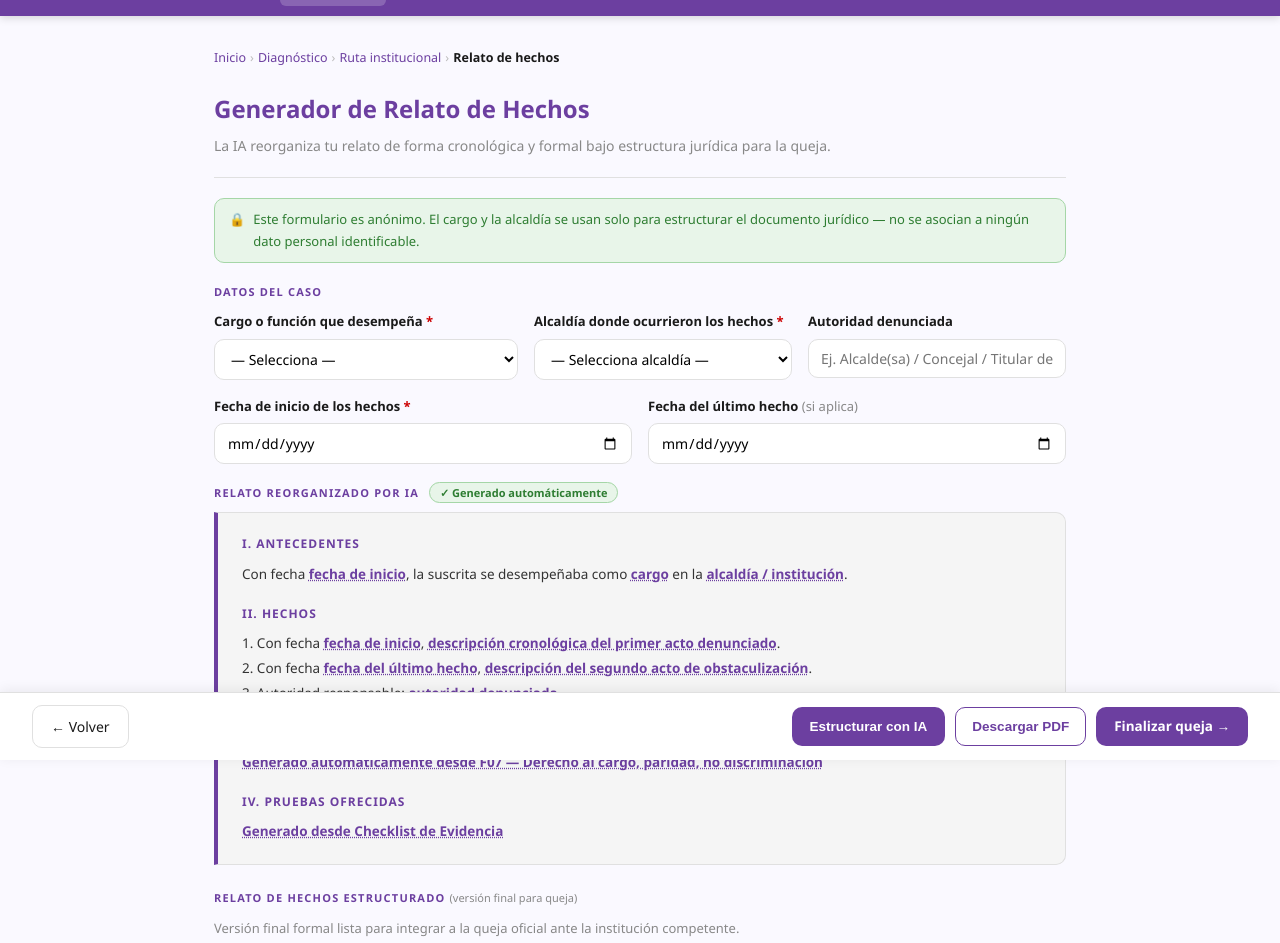
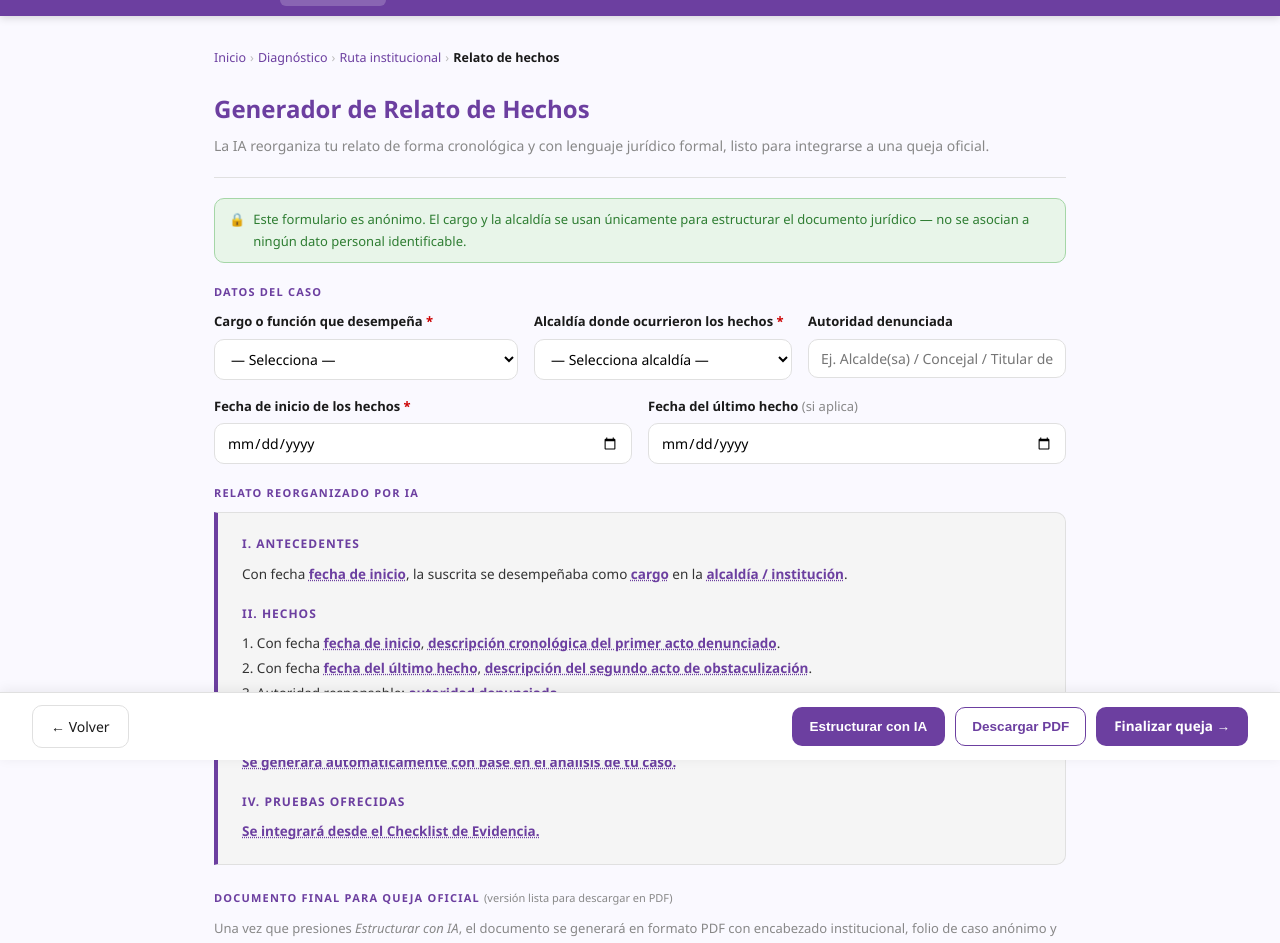
Before and after one commit to joherdhdez3/ProyectoViolenciaGenero, a Next.js app in the folder frontend/: page /relato in a window 1280 px wide. Shown: the part 40-983 px from the top of the page. Built offline with nearby package versions, Linux system fonts and the light colour scheme.

Commit message:
El botón Estructurar con IA ahora se deshabilita si los campos obligatorios están vacíos, con tooltip explicativo

```diff
--- a/frontend/app/relato/page.tsx
+++ b/frontend/app/relato/page.tsx
@@ -2,8 +2,7 @@
 
 // app/relato/page.tsx  →  /relato
 // Generador de relato de hechos jurídico (F05 / F06).
-// Lee el relato libre desde el contexto global; permite enriquecer
-// con datos estructurados (cargo, alcaldía, autoridad, fechas).
+// Reemplaza alert() por mensajes inline. Mejor UX para descarga de PDF.
 
 import { useState } from 'react'
 import Link from 'next/link'
@@ -13,7 +12,6 @@ import { ALCALDIAS_CDMX, CARGOS_POLITICOS } from '@/lib/constants'
 import type { FormRelato } from '@/types'
 import { enviarRelatoFormal } from '@/lib/api'
 
-// Fecha máxima: hoy (no se pueden registrar hechos futuros)
 const HOY = new Date().toISOString().split('T')[0]
 
 const FORM_INICIAL: FormRelato = {
@@ -31,78 +29,122 @@ const breadcrumbItems = [
   { label: 'Relato de hechos'                          },
 ]
 
+type EstadoMensaje = { tipo: 'exito' | 'error'; texto: string } | null
+
 export default function PaginaRelato() {
   const { relato, casoId } = useRelato()
-  const [form, setForm] = useState<FormRelato>(FORM_INICIAL)
-
+  const [form, setForm]     = useState<FormRelato>(FORM_INICIAL)
   const [cargando, setCargando] = useState(false)
-  const [datosIa, setDatosIa] = useState<any>(null)
-  const [pdfUrl, setPdfUrl] = useState<string>('')
-
+  const [datosIa, setDatosIa]   = useState<any>(null)
+  const [pdfUrl, setPdfUrl]     = useState<string>('')
+  const [mensaje, setMensaje]   = useState<EstadoMensaje>(null)
 
   const setField = <K extends keyof FormRelato>(key: K, value: string) =>
     setForm((prev) => ({ ...prev, [key]: value }))
 
-  const periodoTexto =
-    form.fechaInicio && form.fechaFin
-      ? `${form.fechaInicio} al ${form.fechaFin}`
-      : form.fechaInicio
-      ? `${form.fechaInicio} en adelante`
-      : 'fecha de los hechos'
+  const camposObligatoriosCompletos =
+    form.cargo.trim() !== '' &&
+    form.alcaldia.trim() !== '' &&
+    form.fechaInicio.trim() !== ''
 
   const procesarRelatoFormal = async () => {
     if (!casoId) {
-      alert("No se encontró un folio de caso activo. Por favor regresa al inicio.");
-      return;
+      setMensaje({
+        tipo:  'error',
+        texto: 'No se encontró un folio de caso activo. Por favor regresa al inicio e ingresa tu relato.',
+      })
+      return
+    }
+    if (!camposObligatoriosCompletos) {
+      setMensaje({
+        tipo:  'error',
+        texto: 'Completa los campos obligatorios: cargo, alcaldía y fecha de inicio de los hechos.',
+      })
+      return
     }
 
+    setMensaje(null)
     setCargando(true)
     try {
-      // Traducción FormRelato al formato 'DatosQuejosa' que pide el backend
       const datosQuejosaFormateados = {
-        nombre_completo: "Suscrita afectada", // Manteniendo el anonimato
-        cargo_funcion: form.cargo,
-        municipio_alcaldia: form.alcaldia,
-        autoridad_denunciada: form.autoridad || "No especificada"
+        nombre_completo:      'Suscrita afectada',   // anonimato preservado
+        cargo_funcion:        form.cargo,
+        municipio_alcaldia:   form.alcaldia,
+        autoridad_denunciada: form.autoridad || 'No especificada',
       }
 
-      // Envío del paquete oficial unificado a la API
       const respuesta = await enviarRelatoFormal({
-        caso_id: casoId,
-        datos_quejosa: datosQuejosaFormateados
+        caso_id:       casoId,
+        datos_quejosa: datosQuejosaFormateados,
       })
 
-      // Resguardo de los textos y la URL del PDF que nos devuelve FastAPI
       setDatosIa(respuesta)
       setPdfUrl(respuesta.url_pdf)
-
-      alert("¡Relato estructurado por IA con éxito!")
+      setMensaje({
+        tipo:  'exito',
+        texto: 'Relato estructurado correctamente. Ya puedes descargar el documento PDF.',
+      })
     } catch (error) {
-      console.error("Error al generar el relato formal:", error)
-      alert("Hubo un error al conectar con el servidor.")
+      console.error('Error al generar el relato formal:', error)
+      setMensaje({
+        tipo:  'error',
+        texto: 'Hubo un error al conectar con el servidor. Verifica tu conexión e inténtalo de nuevo.',
+      })
     } finally {
       setCargando(false)
     }
   }
+
+  const descargarPdf = () => {
+    if (!pdfUrl) {
+      setMensaje({
+        tipo:  'error',
+        texto: "Primero haz clic en 'Estructurar con IA' para generar el documento.",
+      })
+      return
+    }
+    const urlCompleta = `${process.env.NEXT_PUBLIC_API_URL || 'http://localhost:8000'}${pdfUrl}`
+    window.open(urlCompleta, '_blank', 'noopener,noreferrer')
+  }
+
   return (
     <div className="page" style={{ paddingBottom: 100 }}>
       <Breadcrumb items={breadcrumbItems} />
 
       <h1 className="page-title">Generador de Relato de Hechos</h1>
       <p className="page-subtitle">
-        La IA reorganiza tu relato de forma cronológica y formal bajo estructura
-        jurídica para la queja.
+        La IA reorganiza tu relato de forma cronológica y con lenguaje jurídico formal,
+        listo para integrarse a una queja oficial.
       </p>
       <hr className="div" />
 
       <div className="aviso-anonimato">
         <span aria-hidden="true">🔒</span>
         <span>
-          Este formulario es anónimo. El cargo y la alcaldía se usan solo para
-          estructurar el documento jurídico — no se asocian a ningún dato personal
-          identificable.
+          Este formulario es anónimo. El cargo y la alcaldía se usan únicamente para
+          estructurar el documento jurídico — no se asocian a ningún dato personal identificable.
         </span>
       </div>
+
+      {/* ── Mensaje de estado (éxito / error) ── */}
+      {mensaje && (
+        <div
+          role="alert"
+          aria-live="polite"
+          style={{
+            padding:         '14px 18px',
+            borderRadius:    '8px',
+            backgroundColor: mensaje.tipo === 'exito' ? '#f0fdf4' : '#fdf2f2',
+            borderLeft:      `5px solid ${mensaje.tipo === 'exito' ? '#16a34a' : '#dc2626'}`,
+            color:           mensaje.tipo === 'exito' ? '#14532d' : '#7f1d1d',
+            marginBottom:    '20px',
+            fontSize:        '14px',
+          }}
+        >
+          {mensaje.tipo === 'exito' ? '✅ ' : '⚠️ '}
+          {mensaje.texto}
+        </div>
+      )}
 
       {/* ── Datos del caso ── */}
       <div className="section-label">Datos del caso</div>
@@ -116,6 +158,7 @@ export default function PaginaRelato() {
             id="cargo"
             value={form.cargo}
             onChange={(e) => setField('cargo', e.target.value)}
+            aria-required="true"
           >
             <option value="">— Selecciona —</option>
             {CARGOS_POLITICOS.map((c) => (
@@ -132,6 +175,7 @@ export default function PaginaRelato() {
             id="alcaldia"
             value={form.alcaldia}
             onChange={(e) => setField('alcaldia', e.target.value)}
+            aria-required="true"
           >
             <option value="">— Selecciona alcaldía —</option>
             {ALCALDIAS_CDMX.map((a) => (
@@ -146,7 +190,7 @@ export default function PaginaRelato() {
             id="autoridad"
             type="text"
             className="form-input"
-            placeholder="Ej. Alcalde(sa) / Concejal / Titular de la Dependencia"
+            placeholder="Ej. Alcalde(sa) / Concejal / Titular de área"
             value={form.autoridad}
             onChange={(e) => setField('autoridad', e.target.value)}
           />
@@ -164,6 +208,7 @@ export default function PaginaRelato() {
             max={HOY}
             value={form.fechaInicio}
             onChange={(e) => setField('fechaInicio', e.target.value)}
+            aria-required="true"
           />
         </div>
 
@@ -183,14 +228,14 @@ export default function PaginaRelato() {
         </div>
       </div>
 
-      {/* ── F05: Relato reorganizado por IA ── */}
+      {/* ── Vista previa / Relato generado por IA ── */}
       <div className="section-label">
         Relato reorganizado por IA
-        <span className="gen-badge">✓ Generado automáticamente</span>
+        {datosIa && <span className="gen-badge">✓ Generado automáticamente</span>}
       </div>
-      <div className="relato-generado" aria-label="Relato generado">
+
+      <div className="relato-generado" aria-label="Relato generado" aria-live="polite">
         {datosIa ? (
-          // Solo si la IA ya ha respondido
           <>
             <div className="rb-sec">I. PROEMIO</div>
             <p className="texto-ia">{datosIa.proemio}</p>
@@ -198,7 +243,7 @@ export default function PaginaRelato() {
             <div className="rb-sec">II. ANTECEDENTES</div>
             <p className="texto-ia">{datosIa.antecedentes}</p>
 
-            <div className="rb-sec">III. HECHOS ORDENADOS</div>
+            <div className="rb-sec">III. HECHOS ORDENADOS CRONOLÓGICAMENTE</div>
             <p className="texto-ia">{datosIa.hechos_ordenados}</p>
           </>
         ) : (
@@ -226,60 +271,56 @@ export default function PaginaRelato() {
 
             <div className="rb-sec">III. DERECHOS VULNERADOS</div>
             <span className="relato-a">
-          Generado automáticamente desde F07 — Derecho al cargo, paridad, no discriminación
+              Se generará automáticamente con base en el análisis de tu caso.
             </span>
 
             <div className="rb-sec">IV. PRUEBAS OFRECIDAS</div>
-        <span className="relato-a">Generado desde Checklist de Evidencia</span>
+            <span className="relato-a">
+              Se integrará desde el Checklist de Evidencia.
+            </span>
           </>
         )}
       </div>
 
-      {/* ── F06: Relato final estructurado ── */}
+      {/* ── Descripción de versión final ── */}
       <div className="section-label" style={{ color: 'var(--morado)' }}>
-        Relato de hechos estructurado{' '}
+        Documento final para queja oficial{' '}
         <span style={{ fontSize: 11, fontWeight: 400, color: 'var(--gris)', textTransform: 'none', letterSpacing: 0 }}>
-          (versión final para queja)
+          (versión lista para descargar en PDF)
         </span>
       </div>
       <p style={{ fontSize: 13, color: 'var(--gris)', lineHeight: 1.7 }}>
-        Versión final formal lista para integrar a la queja oficial ante la institución
-        competente.
-        <br />
-        Esta versión puede editarse antes de descargar o enviar. Incluye todos los
-        campos completados y la estructura generada por IA.
+        Una vez que presiones <em>Estructurar con IA</em>, el documento se generará en formato PDF
+        con encabezado institucional, folio de caso anónimo y estructura jurídica formal, listo
+        para presentar ante la institución competente.
       </p>
 
       <AvisoLegal />
 
       {/* ── Barra de acciones fija al fondo ── */}
       <div className="bottom-bar">
-        <Link href="/ruta" className="btn-back">
-          ← Volver
-        </Link>
+        <Link href="/ruta" className="btn-back">← Volver</Link>
         <div className="bottom-bar-btns">
           <button
             className="btn-primary-sm"
             onClick={procesarRelatoFormal}
-            disabled={cargando}
+            disabled={cargando || !camposObligatoriosCompletos}
+            aria-busy={cargando}
+            title={!camposObligatoriosCompletos ? 'Completa los campos obligatorios primero' : undefined}
           >
-            {cargando ? 'Procesando...' : 'Estructurar con IA'}
+            {cargando ? 'Generando…' : 'Estructurar con IA'}
           </button>
 
-          {/* Botón de descarga: se activa solo cuando tenemos la urlPdf */}
           <button
             className="btn-outline"
-            onClick={() => {
-            if (pdfUrl) {
-              const urlCompleta = `${process.env.NEXT_PUBLIC_API_URL || 'http://localhost:8000'}${pdfUrl}`;
-              window.open(urlCompleta, '_blank');
-            } else {
-              alert("Primero debes hacer clic en 'Estructurar con IA' para generar el documento.")
-            }
-          }}
+            onClick={descargarPdf}
+            disabled={!pdfUrl}
+            aria-disabled={!pdfUrl}
+            title={!pdfUrl ? 'Genera el relato primero' : 'Descargar PDF del relato formal'}
           >
-    Descargar PDF
+            {pdfUrl ? '⬇ Descargar PDF' : 'Descargar PDF'}
           </button>
+
           <Link href="/directorio" className="btn-primary-sm">
             Finalizar queja →
           </Link>
```
Lines whose indentation alone changed are shown as unchanged.
